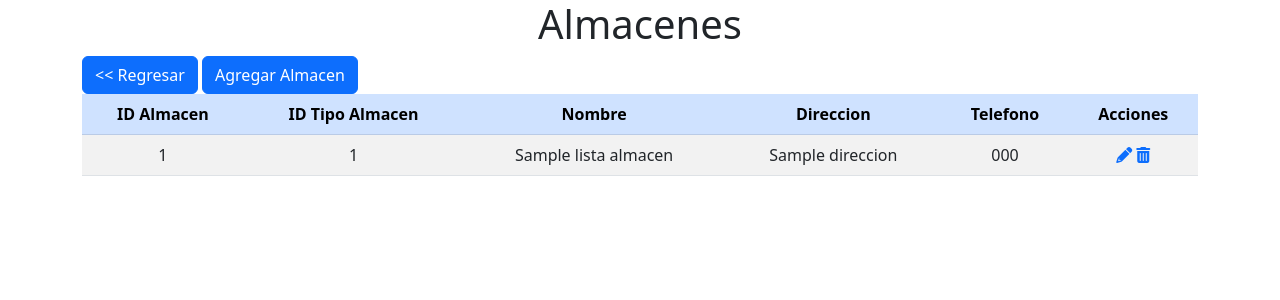
After one commit to RobertoMarroquinS/proyectofinal, a CodeIgniter 4 app: the page made by app/Views/almacen.php in a window 1280 px wide. The commit adds this page. Shown: the top 300 px of the page. Run offline with PHP 8.4 and a stand-in for CodeIgniter, Linux system fonts and the light colour scheme; the template is opened without the code that fills it: most values are stand-ins (such as "Sample title", 1, 10 or a date in 2020); some libraries are stand-ins or nearby versions.

Commit message:
Tabla almacen

```diff
--- /dev/null
+++ b/app/Views/almacen.php
@@ -0,0 +1,98 @@
+<!doctype html>
+<html lang="es">
+
+<head>
+    <meta charset="utf-8">
+    <meta name="viewport" content="width=device-width, initial-scale=1">
+    <title>Almacenes</title>
+    <link href="https://cdn.jsdelivr.net/npm/bootstrap@5.2.1/dist/css/bootstrap.min.css" rel="stylesheet" integrity="sha384-iYQeCzEYFbKjA/T2uDLTpkwGzCiq6soy8tYaI1GyVh/UjpbCx/TYkiZhlZB6+fzT" crossorigin="anonymous">
+    <link rel="stylesheet" href="https://cdnjs.cloudflare.com/ajax/libs/font-awesome/6.1.2/css/all.min.css">
+
+</head>
+
+<body>
+    <div class="container">
+        <h1 class="text-center">Almacenes</h1>
+        <a href="<?= base_url()?>" class="btn btn-primary"> &lt;&lt; Regresar</a>
+        <!-- Button trigger modal -->
+        <button type="button" class="btn btn-primary" data-bs-toggle="modal" data-bs-target="#exampleModal">
+            Agregar Almacen
+        </button>
+        <!-- Modal -->
+        <div class="modal fade" id="exampleModal" tabindex="-1" aria-labelledby="exampleModalLabel" aria-hidden="true">
+            <div class="modal-dialog">
+                <div class="modal-content">
+                    <div class="modal-header">
+                        <h5 class="modal-title" id="exampleModalLabel">Almacen</h5>
+                        <button type="button" class="btn-close" data-bs-dismiss="modal" aria-label="Close"></button>
+                    </div>
+                    <div class="modal-body">
+                        <form action="<?= base_url('nuevoAlmacen') ?>" method="post">
+                            <div class="mb-3">
+                                <label for="txt_idalmacen" class="form-label">ID Almacen</label>
+                                <input type="text" class="form-control" name="txt_idalmacen" placeholder="Ingrese ID Almacen">
+                            </div>
+                            <div class="mb-3">
+                                <label for="txt_idtalmacen" class="form-label">Id Tipo Almacen</label>
+                                <input type="text" class="form-control" name="txt_idtalmacen" placeholder="Ingrese ID Tipo Almacen">
+                            </div>
+                            <div class="mb-3">
+                                <label for="txt_nombre" class="form-label">Nombre</label>
+                                <input type="text" class="form-control" name="txt_nombre" placeholder="Ingrese Nombre">
+                            </div>
+                            <div class="mb-3">
+                                <label for="txt_direccion" class="form-label">Direccion</label>
+                                <input type="text" class="form-control" name="txt_direccion" placeholder="Ingrese Direccion">
+                            </div>
+                            <div class="mb-3">
+                                <label for="txt_telefono" class="form-label">Telefono</label>
+                                <input type="text" class="form-control" name="txt_telefono" placeholder="Ingrese Telefono">
+                            </div>
+                            <div class="mb-3">
+                                <button type="submit" class="btn btn-primary" value="Guardar Talmacen">Guardar</button>
+                                <button type="button" class="btn btn-secondary" data-bs-dismiss="modal">Cerrar</button>
+                            </div>
+
+                        </form>
+                    </div>
+                </div>
+            </div>
+        </div>
+
+        <table class="table table-striped text-center">
+            <thead>
+                <tr class="table-primary">
+                    <th>ID Almacen</th>
+                    <th>ID Tipo Almacen</th>
+                    <th>Nombre</th>
+                    <th>Direccion</th>
+                    <th>Telefono</th>
+                    <th>Acciones</th>
+                </tr>
+            </thead>
+            <tbody>
+                <?php
+                foreach ($lista_almacen as $registro):
+                ?>
+                    <tr>
+                        <td><?= $registro['id_almacen'] ?></td>
+                        <td><?= $registro['id_tipo_almacen'] ?></td>
+                        <td><?= $registro['nombre'] ?></td>
+                        <td><?= $registro['direccion'] ?></td>
+                        <td><?= $registro['telefono'] ?></td>
+
+                        <td>
+                            <a href="<?= base_url('datos_almacen/' . $registro['id_almacen']) ?>"><i class="fa-solid fa-pencil"></i></a>
+                            <a href="<?= base_url('eliminar_almacen/' . $registro['id_almacen']) ?>"><i class="fa-solid fa-trash-can"></i></a>
+                        </td>
+                    </tr>
+                <?php
+                endforeach;
+                ?>
+            </tbody>
+        </table>
+    </div>
+    <script src="https://cdn.jsdelivr.net/npm/bootstrap@5.2.1/dist/js/bootstrap.bundle.min.js" integrity="sha384-u1OknCvxWvY5kfmNBILK2hRnQC3Pr17a+RTT6rIHI7NnikvbZlHgTPOOmMi466C8" crossorigin="anonymous"></script>
+</body>
+
+</html>
--- a/app/Views/menuadmin.php
+++ b/app/Views/menuadmin.php
@@ -15,10 +15,10 @@
                 Menú Principal
             </a></b></u>
             <a href="<?=base_url('trabajador') ?>" class="list-group-item list-group-item-action">Usuarios</a>
+            <a href="<?=base_url('talmacen') ?>" class="list-group-item list-group-item-action">Tipos Almacenes</a>
+            <a href="<?=base_url('almacen') ?>" class="list-group-item list-group-item-action">Almacenes</a>
             <a href="<?=base_url('') ?>" class="list-group-item list-group-item-action">Tipos Productos</a>
             <a href="<?=base_url('') ?>" class="list-group-item list-group-item-action">Productos</a>
-            <a href="<?=base_url('') ?>" class="list-group-item list-group-item-action">Tipos Almacenes</a>
-            <a href="<?=base_url('') ?>" class="list-group-item list-group-item-action">Almacenes</a>
             <a href="<?=base_url('') ?>" class="list-group-item list-group-item-action">Tipos Transacciones</a>
             <a href="<?=base_url('') ?>" class="list-group-item list-group-item-action">Inventarios</a>
         </div>
```
Also changed, not shown: app/Config/Routes.php (+15 -3 lines), app/Controllers/Almacenes.php (added, +24 -0 lines), app/Controllers/Talmacenes.php (added, +41 -0 lines), app/Controllers/Trabajadores.php (+4 -3 lines), app/Models/Almacen.php (added, +11 -0 lines), app/Models/Talmacen.php (added, +11 -0 lines), app/Views/frm_actualizar_talmacen.php (added, +30 -0 lines), app/Views/tipoalmacen.php (added, +79 -0 lines), app/Views/trabajadores.php (+5 -5 lines).
